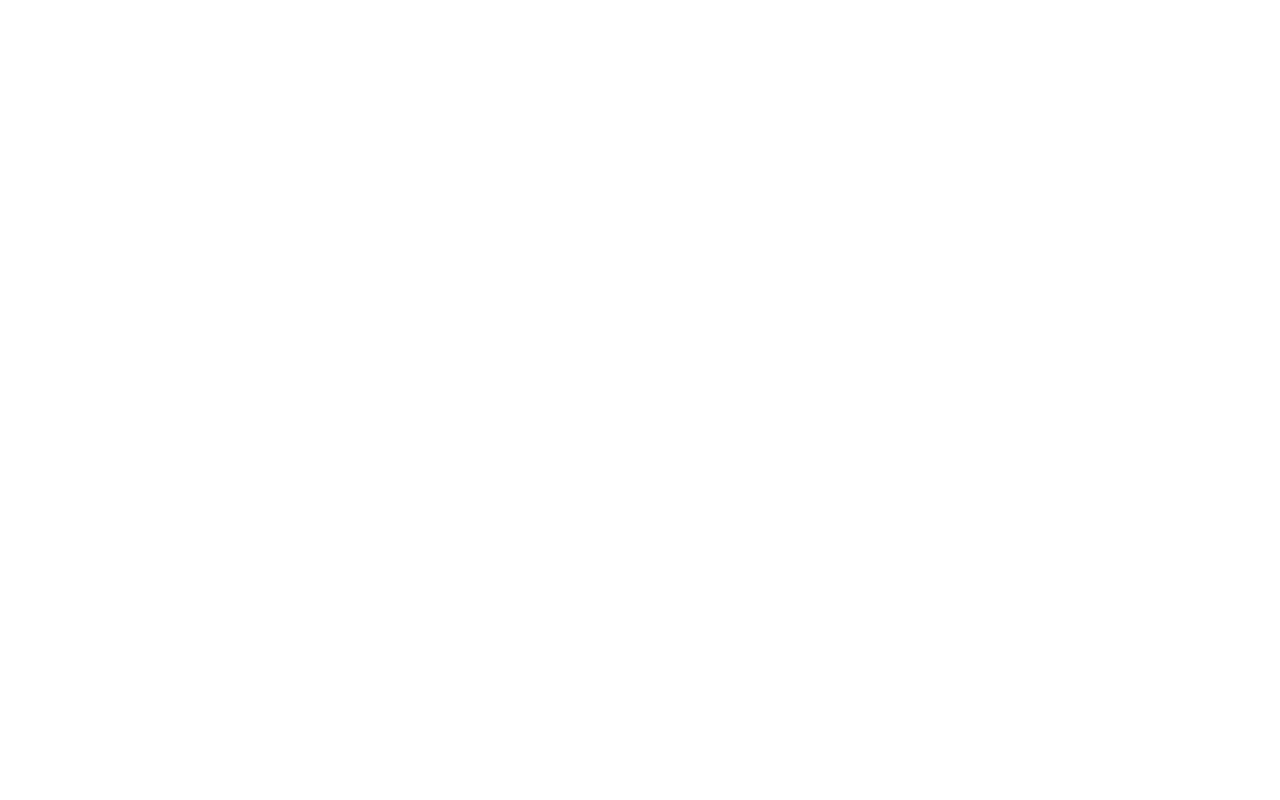
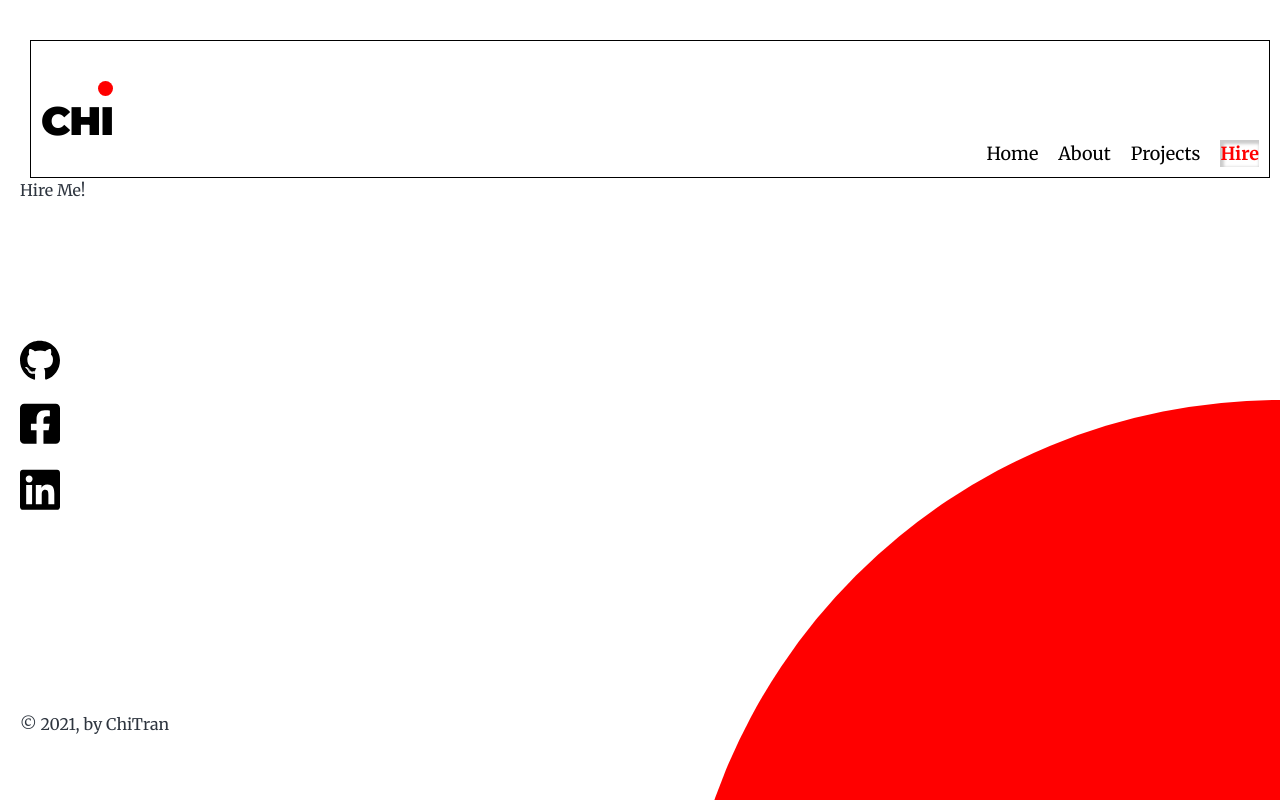
Before and after one commit to KhanhChiTran/chitran.de, a Gatsby site: page /hire in a window 1280 px wide. Before the commit this address had no page. Built offline with nearby package versions, Linux system fonts and the light colour scheme; Gatsby itself is replaced by a stand-in of ours.

Commit message:
added home page

```diff
--- a/gatsby-config.js
+++ b/gatsby-config.js
@@ -24,7 +24,7 @@
       resolve: `gatsby-source-filesystem`,
       options: {
         name: `images`,
-        path: `${__dirname}/src/images`,
+        path: `${__dirname}/src/assets/images`,
       },
     },
     {
@@ -47,6 +47,14 @@
           `gatsby-remark-copy-linked-files`,
           `gatsby-remark-smartypants`,
         ],
+      },
+    },
+    {
+      resolve: "gatsby-plugin-react-svg",
+      options: {
+        rule: {
+          include: /assets/, // See below to configure properly
+        },
       },
     },
     `gatsby-transformer-sharp`,
@@ -72,6 +80,7 @@
             }
           }
         `,
+
         feeds: [
           {
             serialize: ({ query: { site, allMarkdownRemark } }) => {
@@ -118,7 +127,7 @@
         background_color: `#ffffff`,
         theme_color: `#663399`,
         display: `minimal-ui`,
-        icon: `src/images/chitranlogo.png`, // This path is relative to the root of the site.
+        icon: `src/assets/images/chitranlogo.png`, // This path is relative to the root of the site.
       },
     },
     `gatsby-plugin-react-helmet`,
--- a/package.json
+++ b/package.json
@@ -16,6 +16,7 @@
     "gatsby-plugin-manifest": "^3.2.0",
     "gatsby-plugin-offline": "^4.2.0",
     "gatsby-plugin-react-helmet": "^4.2.0",
+    "gatsby-plugin-react-svg": "^3.0.1",
     "gatsby-plugin-sharp": "^3.2.1",
     "gatsby-remark-copy-linked-files": "^3.2.0",
     "gatsby-remark-images": "^4.2.0",
--- a/src/components/header.js
+++ b/src/components/header.js
@@ -8,19 +8,6 @@
 import * as React from "react";
 import { Link, useStaticQuery, graphql } from "gatsby";
 import { StaticImage } from "gatsby-plugin-image";
-
-import styled from "styled-components";
-
-const HeaderWrap = styled.div`
-  width: 100%;
-  padding: 10px 0;
-  background-color: #e1e0fc;
-`;
-
-const HeaderNav = styled.nav`
-  display: flex;
-  justify-content: space-around;
-`;
 
 const Header = () => {
   const data = useStaticQuery(graphql`
@@ -44,12 +31,27 @@
   const social = data.site.siteMetadata?.social;
 
   return (
-    <HeaderWrap>
-      <HeaderNav>
-        <Link to="/"> ChiTran</Link>
-        <Link to="/about">About</Link>
-      </HeaderNav>
-    </HeaderWrap>
+    <div className="header-wrap">
+      <div className="header-logo">
+        <h1>CHI</h1>
+      </div>
+      <nav className="header-nav">
+        <Link to="/" activeClassName="active">
+          Home
+        </Link>
+        <Link to="/about" activeClassName="active">
+          About
+        </Link>
+        <Link to="/projects" activeClassName="active">
+          Projects
+        </Link>
+
+        <Link to="/hire" activeClassName="active">
+          {" "}
+          Hire
+        </Link>
+      </nav>
+    </div>
   );
 };
 
--- a/src/components/layout.js
+++ b/src/components/layout.js
@@ -1,7 +1,9 @@
 import * as React from "react";
 import { Link } from "gatsby";
 import Header from "./header";
-
+import GithubIcon from "../assets/icons/github-brands.svg";
+import FacebookIcon from "../assets/icons/facebook-square-brands.svg";
+import LinkedinIcon from "../assets/icons/linkedin-brands.svg";
 const Layout = ({ location, title, children }) => {
   const rootPath = `${__PATH_PREFIX__}/`;
   const isRootPath = location.pathname === rootPath;
@@ -26,6 +28,21 @@
       <Header />
       {/* <header className="global-header">{header}</header> */}
       <main>{children}</main>
+
+      <ul className="side-bar">
+        <li className="side-bar_item">
+          <GithubIcon className="icon" />
+          {/* <span>Github</span> */}
+        </li>
+        <li className="side-bar_item">
+          <FacebookIcon className="icon" />
+        </li>
+        <li className="side-bar_item">
+          <LinkedinIcon className="icon" />
+        </li>
+      </ul>
+
+      <div className="circle"></div>
       <footer>© {new Date().getFullYear()}, by ChiTran</footer>
     </div>
   );
--- /dev/null
+++ b/src/pages/hire.js
@@ -0,0 +1,7 @@
+import React from "react";
+import Layout from "../components/layout";
+
+export default function hire({ location }) {
+  console.log(location);
+  return <Layout location={location}>Hire Me!</Layout>;
+}
--- /dev/null
+++ b/src/pages/projects.js
@@ -0,0 +1,6 @@
+import React from "react";
+import Layout from "../components/layout";
+
+export default function projects({ location }) {
+  return <Layout location={location}>my Projects</Layout>;
+}
--- a/src/style.css
+++ b/src/style.css
@@ -11,7 +11,7 @@
   --maxWidth-3xl: 48rem;
   --maxWidth-4xl: 56rem;
   --maxWidth-full: "100%";
-  --maxWidth-wrapper: var(--maxWidth-2xl);
+  --maxWidth-wrapper: var(--maxWidth-full);
   --spacing-px: "1px";
   --spacing-0: 0;
   --spacing-1: 0.25rem;
@@ -244,8 +244,9 @@
   margin: var(--spacing-0) auto;
   max-width: var(--maxWidth-wrapper);
   padding: var(--spacing-10) var(--spacing-5);
-  background-color: #e1e0fc;
   min-height: 100vh;
+  display: flex;
+  flex-direction: column;
 }
 
 .global-wrapper[data-is-root-path="true"] .bio {
@@ -320,7 +321,108 @@
 .gatsby-highlight {
   margin-bottom: var(--spacing-8);
 }
+/* Layout Style */
+main {
+  flex: 1;
+}
+/* Background Circle */
+.circle {
+  position: absolute;
+  width: 100%;
+  height: 100%;
+  top: 0;
+  left: 0;
+  background: red;
+  clip-path: circle(600px at right 1000px);
+}
+/* Side Bar */
+.side-bar {
+  position: fixed;
+  width: 60px;
+  z-index: 999;
+  margin: 0;
+  top: 40%;
+  left: 0;
+}
+.side-bar_item {
+  list-style: none;
+  display: flex;
+  justify-content: center;
+  align-items: center;
+  margin: 20px 0;
+  padding-left: var(--spacing-5);
+}
+.icon {
+  color: black;
+}
+.icon:hover {
+  color: red;
+}
+/* Header Style */
+.header-wrap {
+  width: 100%;
+  padding: 10px 10px;
+  margin: 0 10px;
+  display: flex;
+  justify-content: space-between;
+  border: 1px solid black;
+}
+.header-logo {
+  position: relative;
+}
+.header-logo::before {
+  content: "";
+  position: absolute;
+  top: 30px;
+  right: 0;
+  width: 15px;
+  height: 15px;
+  background-color: red;
+  border-radius: 50%;
+  z-index: 100;
+  animation: drop 3s ease-in-out;
+}
+.header-nav {
+  display: flex;
+  justify-content: space-evenly;
+  align-items: flex-end;
+}
+.header-nav > * {
+  text-decoration: none;
+  color: black;
+  margin-left: 20px;
+  font-size: large;
+}
+.active {
+  color: red;
+  font-weight: var(--fontWeight-bold);
+  box-shadow: inset 2px 2px 3px 2px #ccc;
+}
 
+/* Home Page style */
+.home-content {
+  display: flex;
+  flex-direction: column;
+  justify-content: center;
+  align-items: center;
+}
+.home-content h1 {
+  font-size: var(--fontSize-7);
+}
+
+/* Animation */
+@keyframes drop {
+  0% {
+    opacity: 0;
+    transform: translateY(-100px);
+  }
+  80% {
+    transform: translateY(30px);
+  }
+  100% {
+    transform: translateY(-20px);
+  }
+}
 /* Media queries */
 
 @media (max-width: 42rem) {
@@ -332,4 +434,7 @@
   ol {
     list-style-position: inside;
   }
+  .side-bar {
+    display: none;
+  }
 }
```
Also changed, not shown: src/pages/index.js (+4 -3 lines), src/assets/icons/facebook-square-brands.svg (added), src/assets/icons/github-brands.svg (added), src/assets/icons/linkedin-brands.svg (added), src/assets/images/bg-img.jpeg (renamed from src/images/bg-img.jpeg), src/assets/images/bg-img1.jpg (added), src/assets/images/chitranlogo.png (renamed from src/images/chitranlogo.png), src/assets/images/profile-pic.png (renamed from src/images/profile-pic.png), 1 other file.
